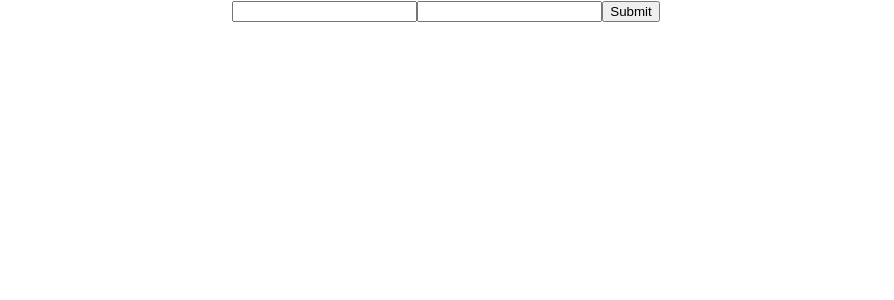
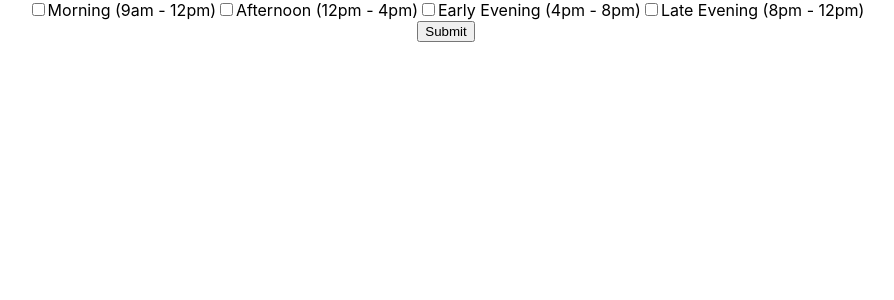
Before and after one commit to fenderface66/makemyday, a React (Create React App) app: page / in a window 1280 px wide. Shown: the top 300 px of the page, without its empty margins (194-1088 px from the left). Built offline with nearby package versions, Linux system fonts and the light colour scheme.

Commit message:
Created basic form for day period preference

```diff
--- a/src/DayConfigForm.tsx
+++ b/src/DayConfigForm.tsx
@@ -3,8 +3,7 @@ import React from 'react';
 import { Formik, Form, Field, ErrorMessage } from 'formik';
 
 type Values = {
-  email: string;
-  password: string;
+  requested_day_periods: ("morning" | "afternoon" | "early_evening" | "late_evening")[]
 }
 
 async function postData(url = '', data = {}) {
@@ -19,35 +18,47 @@ async function postData(url = '', data = {}) {
     referrerPolicy: 'no-referrer', // no-referrer, *no-referrer-when-downgrade, origin, origin-when-cross-origin, same-origin, strict-origin, strict-origin-when-cross-origin, unsafe-url
     body: JSON.stringify(data) // body data type must match "Content-Type" header
   });
-  return response.json(); // parses JSON response into native JavaScript objects
+  return response;
 }
 
 const DayConfigForm = () => (
     <Formik
-      initialValues={{ email: '', password: '' }}
+      initialValues={{ "requested_day_periods": [] }}
       validate={(values: Values) => {
         const errors: any = {};
-        if (!values.email) {
-          errors.email = 'Required';
-        } else if (
-          !/^[A-Z0-9._%+-]+@[A-Z0-9.-]+\.[A-Z]{2,}$/i.test(values.email)
-        ) {
-          errors.email = 'Invalid email address';
+        if (values.requested_day_periods.length === 0) {
+          errors.requested_day_periods = "You must select at least one period in the day in which you'd like events to be generated"
         }
         return errors;
       }}
-      onSubmit={async (values, { setSubmitting }) => {
+      onSubmit={async (values, { setSubmitting, resetForm }) => {
         console.log("SUBMITTING", values);
         await postData('http://localhost:3000/make-my-day', values);
         setSubmitting(false);
+        resetForm();
       }}
     >
       {({ isSubmitting }) => (
         <Form>
-          <Field type="email" name="email" />
-          <ErrorMessage name="email" component="div" />
-          <Field type="password" name="password" />
-          <ErrorMessage name="password" component="div" />
+          <div role="group" aria-labelledby="checkbox-group">
+            <label>
+              <Field type="checkbox" name="requested_day_periods" value="morning" />
+              Morning (9am - 12pm)
+            </label>
+            <label>
+              <Field type="checkbox" name="requested_day_periods" value="afternoon" />
+              Afternoon (12pm - 4pm)
+            </label>
+            <label>
+              <Field type="checkbox" name="requested_day_periods" value="early_evening" />
+              Early Evening (4pm - 8pm)
+            </label>
+            <label>
+              <Field type="checkbox" name="requested_day_periods" value="late_evening" />
+              Late Evening (8pm - 12pm)
+            </label>
+          </div>
+          <ErrorMessage name="requested_day_periods" />
           <button type="submit" disabled={isSubmitting}>
             Submit
           </button>
```
